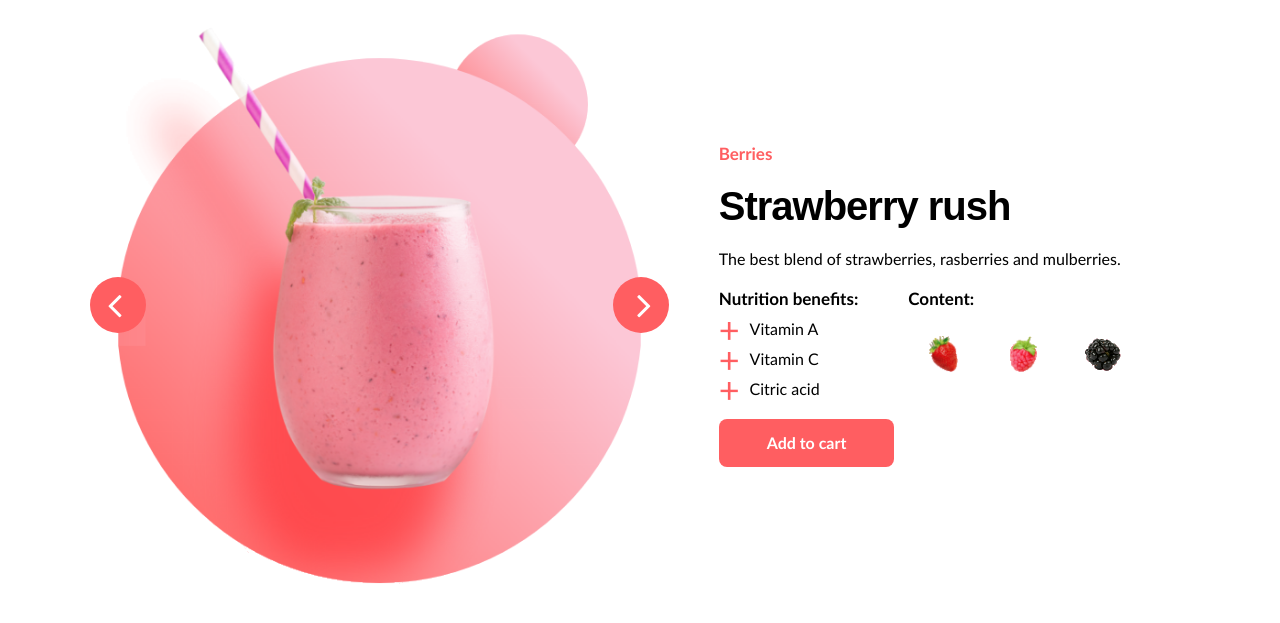
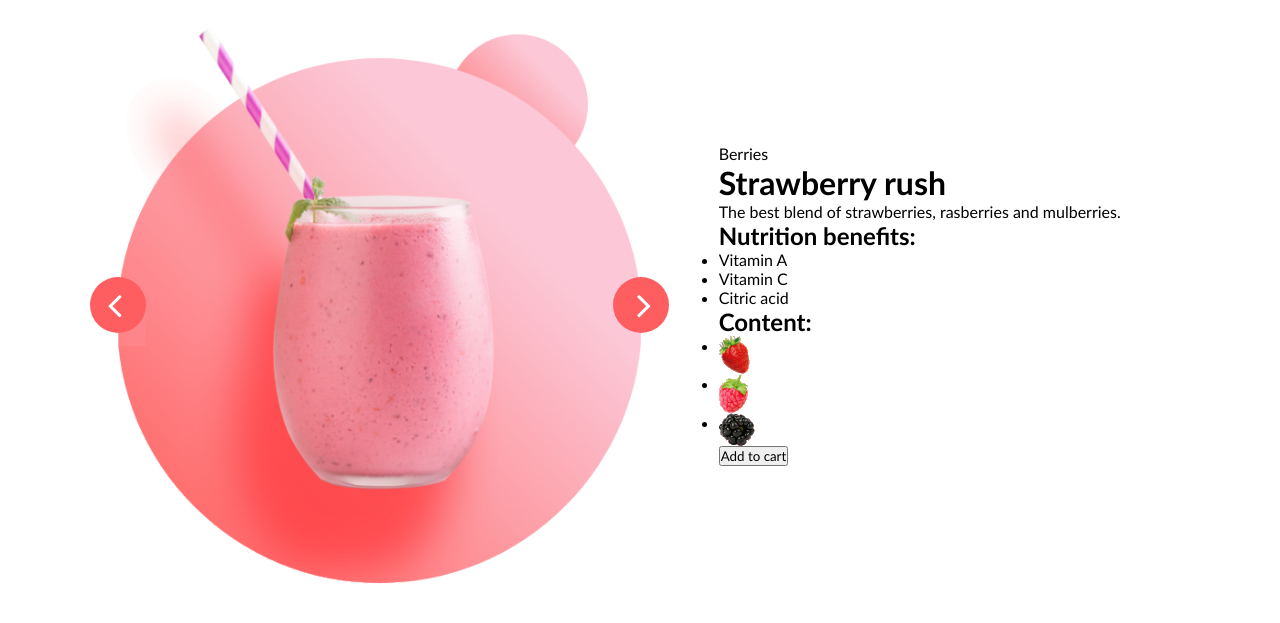
Before and after one commit to vaidotasgarbstas/7-smoothies, a website: page index.html in a window 1280 px wide. Shown: the part 63-686 px from the top of the page. Drawn offline with Linux system fonts and the light colour scheme.

Commit message:
Initial content style selectors

```diff
--- a/css/main.css
+++ b/css/main.css
@@ -77,86 +77,32 @@ body {
 }
 
 .text {
-    display: flex;
-    flex-direction: column;
-    gap: 20px;
 }
 .text > .category {
-    color: var(--primary-color);
-    font-weight: bold;
-    font-size: 17px;
 }
 .text > .title {
-    font-family: Arial, Helvetica, sans-serif;
-    font-size: 40px;
-    font-weight: 900;
-    letter-spacing: -1px;
 }
 .text > .contains {
-    display: flex;
-    flex-direction: column;
-    flex-wrap: wrap;
-    gap: 20px 50px;
 }
 .text > .contains > .list {
-    display: flex;
-    flex-direction: column;
-    gap: 10px;
 }
 .text .list > .list-title {
-    font-size: 17px;
 }
 .text .list > .list-plus {
-    display: flex;
-    flex-direction: column;
-    gap: 10px;
-    list-style-type: none;
 }
 .text .list-plus > li {
-    line-height: 20px;
 }
 .text .list-plus > li::before {
-    content: '+';
-    margin-right: 10px;
-    color: var(--primary-color);
-    font-size: 36px;
-    vertical-align: bottom;
 }
 .text .list > .list-image {
-    display: flex;
-    flex-wrap: wrap;
-    gap: 10px;
-    list-style-type: none;
 }
 .text .list-image > li {
-    display: flex;
-    justify-content: center;
-    align-items: center;
-    width: 70px;
-    height: 70px;
-    background-color: var(--secondary-color);
-    border-radius: 50%;
 }
 .text .list-image img {
-    width: 36px;
-    height: 36px;
-    object-fit: contain;
-    object-position: center;
+}
+.text > form {
 }
 .text > form > button {
-    padding: 1em 3em;
-    line-height: 1em;
-    color: #fff;
-    font-size: 16px;
-    font-weight: bold;
-    background-color: var(--primary-color);
-    border: none;
-    border-radius: 0.5em;
-    transition: all 0.3s;
-    cursor: pointer;
-}
-.text > form > button:hover {
-    border-radius: 1.5em;
 }
 
 @media (min-width: 480px) {
```
